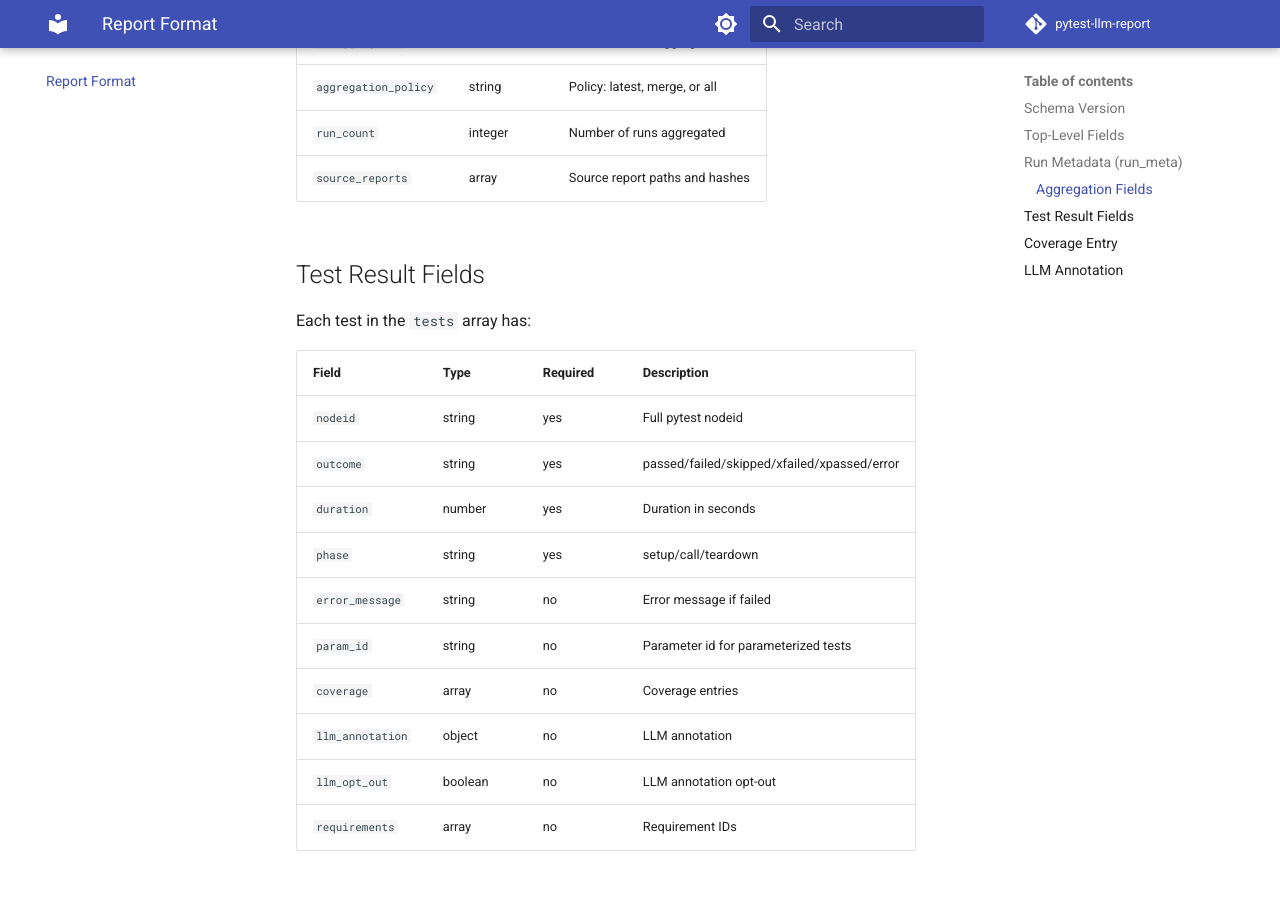
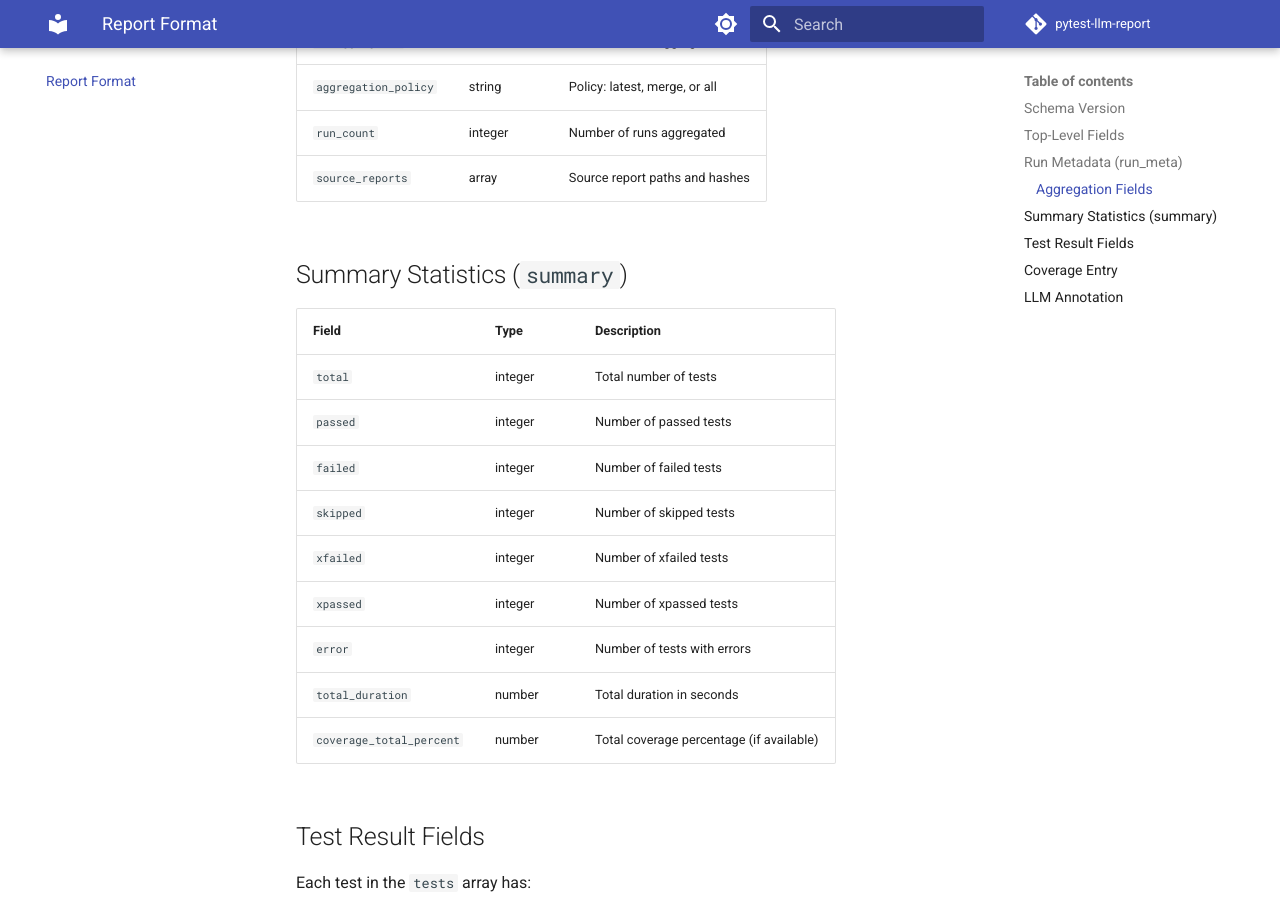
Before and after one commit to palakpsheth/pytest-llm-report, an MkDocs documentation site: the page built from docs/report-format.md, in a window 1280 px wide and 900 px high, scrolled down 2228 px. Built offline with MkDocs 1.6.1 and Material for MkDocs 9.7.7, drawn with Linux system fonts in a browser that asks for light colours; comment, search, counter and statistics services are not loaded.

Commit message:
docs: Add missing coverage_total_percent field to schema and docs
Co-authored-by: palakpsheth <13122115+palakpsheth@users.noreply.github.com>

```diff
--- a/docs/report-format.md
+++ b/docs/report-format.md
@@ -59,6 +59,20 @@ When aggregation is enabled (`--llm-aggregate-dir`):
 | `run_count` | integer | Number of runs aggregated |
 | `source_reports` | array | Source report paths and hashes |
 
+## Summary Statistics (`summary`)
+
+| Field | Type | Description |
+|-------|------|-------------|
+| `total` | integer | Total number of tests |
+| `passed` | integer | Number of passed tests |
+| `failed` | integer | Number of failed tests |
+| `skipped` | integer | Number of skipped tests |
+| `xfailed` | integer | Number of xfailed tests |
+| `xpassed` | integer | Number of xpassed tests |
+| `error` | integer | Number of tests with errors |
+| `total_duration` | number | Total duration in seconds |
+| `coverage_total_percent` | number | Total coverage percentage (if available) |
+
 ## Test Result Fields
 
 Each test in the `tests` array has:
```
Also changed, not shown: 1 other file.
